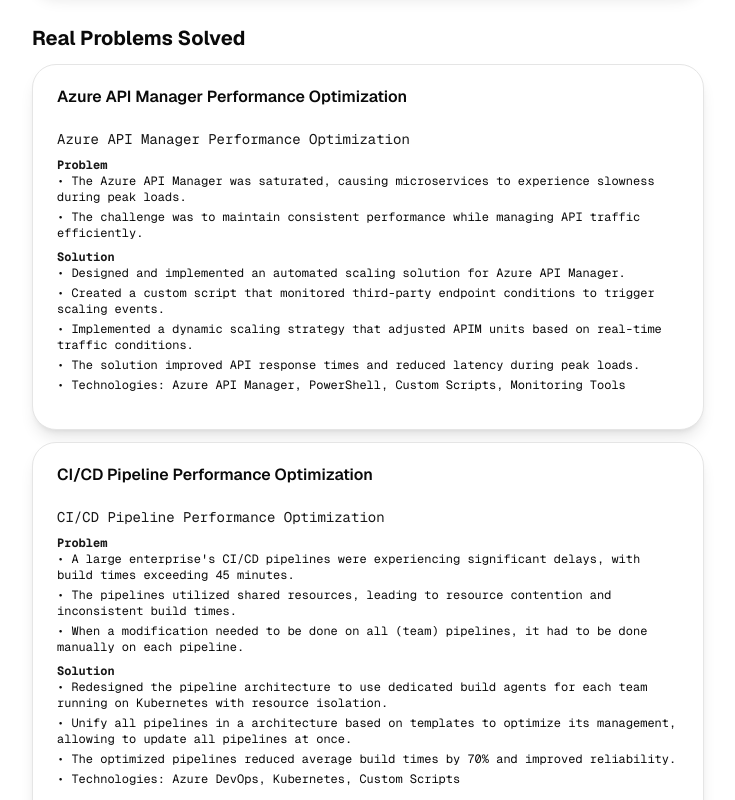
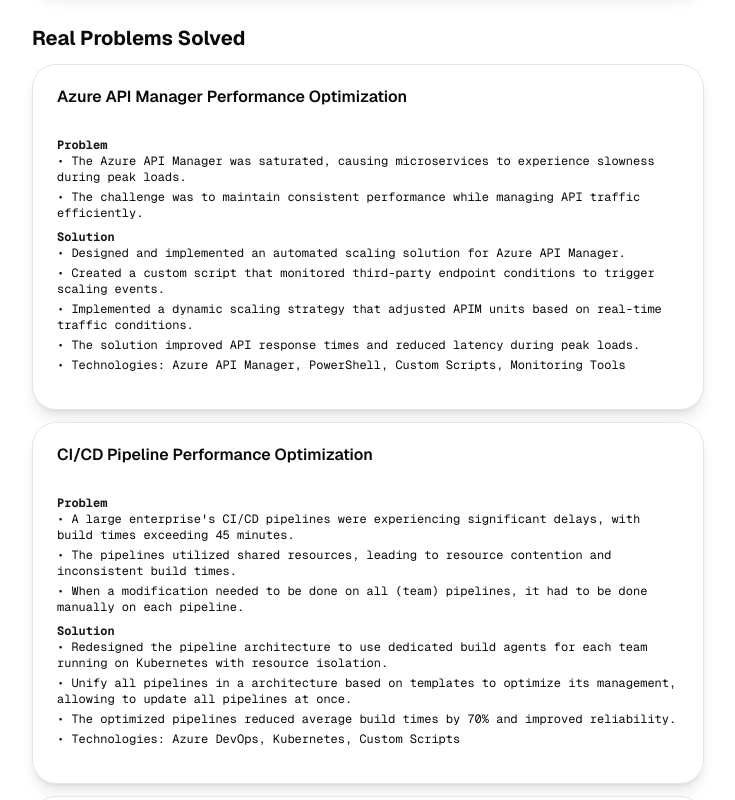
Before and after one commit to jorgepezuela/cv-portfolio, a Next.js app: page / in a window 1280 px wide. Shown: the part 1280-2080 px from the top of the page, without its empty margins (272-1007 px from the left). Built offline with nearby package versions, Linux system fonts and the light colour scheme.

Commit message:
cv-devops: Fix prblems card content

```diff
--- a/src/app/page.tsx
+++ b/src/app/page.tsx
@@ -106,9 +106,6 @@
 								<h3 className='font-semibold leading-none text-base'>{problem.title}</h3>
 							</CardHeader>
 							<CardContent className='mt-2 mb-4 text-xs'>
-								<div className='flex flex-col md:flex-row md:items-center justify-between gap-x-2 text-sm'>
-									<h4 className='font-mono text-primary'>{problem.title}</h4>
-								</div>
 								<ul className='mt-2'>
 									<h5 className='font-bold text-primary'>Problem</h5>
 									{problem.problem.map((item, index) => (
```
